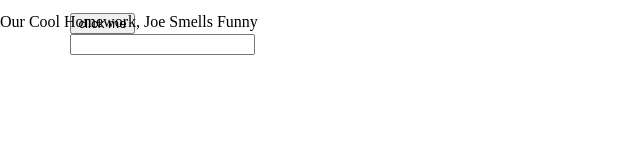
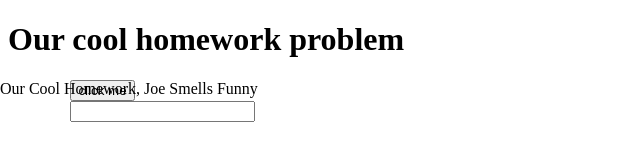
Before and after one commit to gyanpatra/myBlog, a plain HTML site: page index.html in a window 1280 px wide. Shown: the whole page, without its empty margins (0-640 px from the left). Drawn offline with nearby package versions, Linux system fonts and the light colour scheme.

Commit message:
desperate;y trying to push this to git myBlog

```diff
--- a/index.html
+++ b/index.html
@@ -6,7 +6,7 @@
         <script src="script.js"></script>
 </head>
 <body>
-
+	<h1>Our cool homework problem</h1>
 	<div style="position: fixed; top: 10; left: 0; width: 100%;">Our Cool Homework, Joe Smells Funny</div>
 	<pre>
     	<input type="button" value="click me" id="LetterChanges"/>
```
